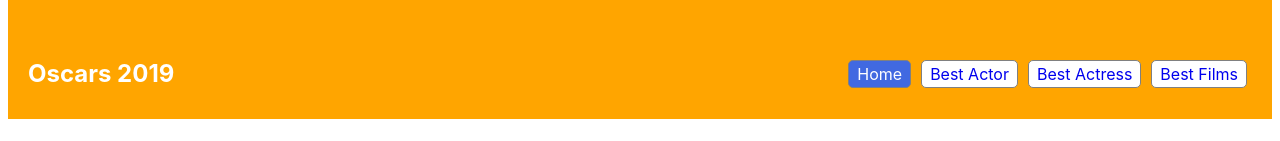
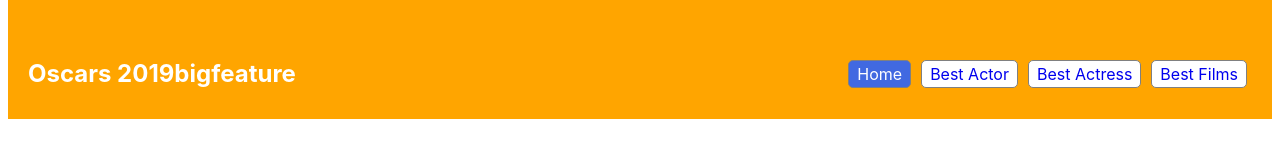
Before and after one commit to iskomt/frontendrepo, a React (Create React App) app: page / in a window 1280 px wide. Shown: the part 159-300 px from the top of the page. Built offline with nearby package versions, Linux system fonts and the light colour scheme.

Commit message:
big feature change

```diff
--- a/src/App.js
+++ b/src/App.js
@@ -14,7 +14,7 @@
         <div className="App">
           <Navbar title="Oscars 201995" />
           <Navbar title="Oscars 2019" />
-          <Navbar title="Oscars 2019" />
+          <Navbar title="Oscars 2019bigfeature" />
           <Route exact path="/" render={() => <Home title="Oscar Winners" />} />
           <Route
             path="/actors"
```
